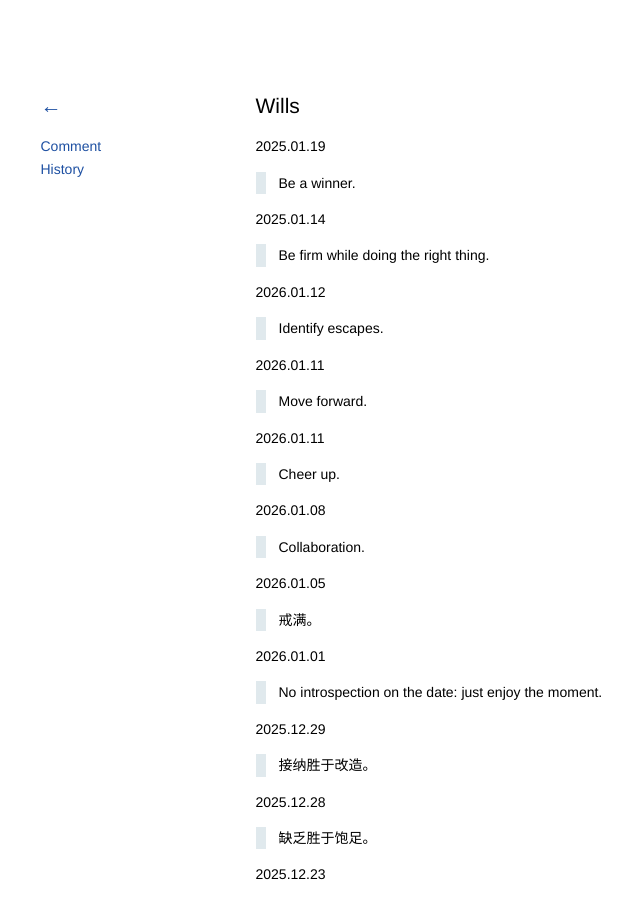
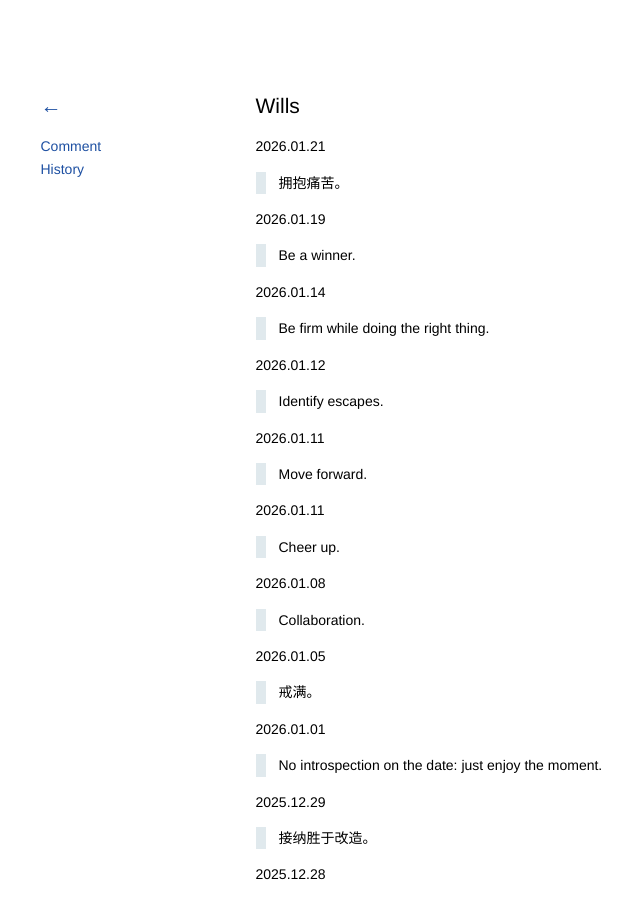
Before and after one commit to kidlj/awei, a Jekyll site: the page built from _wiki/wills.md, in a window 1280 px wide and 900 px high. Shown: the whole window, without its empty margins (92-732 px from the left). Built offline with Jekyll 4.4.1, drawn with Linux system fonts in a browser that asks for light colours.

Commit message:
update wills

```diff
--- a/_wiki/wills.md
+++ b/_wiki/wills.md
@@ -2,11 +2,15 @@
 title: Wills
 ---
 
-2025.01.19
+2026.01.21
+
+> 拥抱痛苦。
+
+2026.01.19
 
 > Be a winner.
 
-2025.01.14
+2026.01.14
 
 > Be firm while doing the right thing.
 
```
